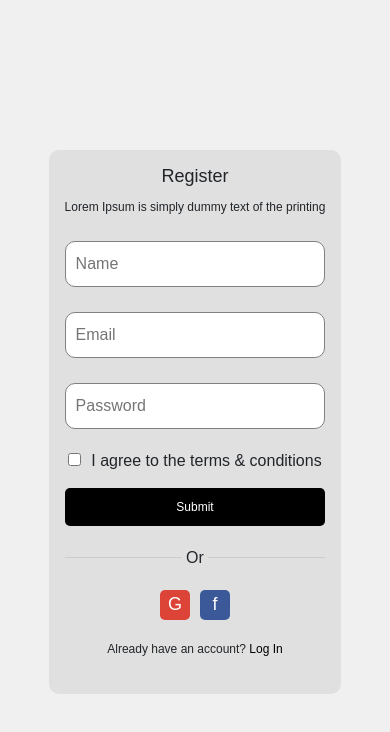
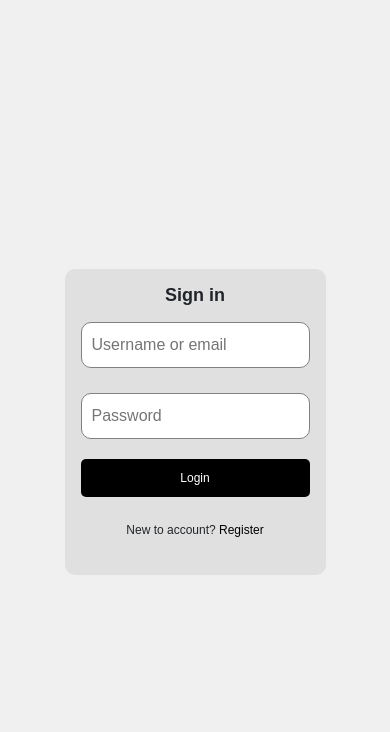
Before and after one commit to FSSA-Project/TIK-TIK-App, a React (Create React App) app: page / in a window 390 px wide. Shown: the top 732 px of the page. Built offline with nearby package versions, Linux system fonts and the light colour scheme.

Commit message:
Updated the login and register files

```diff
--- a/package.json
+++ b/package.json
@@ -10,6 +10,8 @@
     "react": "^18.3.1",
     "react-bootstrap": "^2.10.4",
     "react-dom": "^18.3.1",
+    "react-router": "^6.25.1",
+    "react-router-dom": "^6.25.1",
     "react-scripts": "5.0.1",
     "web-vitals": "^2.1.4"
   },
--- a/public/index.html
+++ b/public/index.html
@@ -30,7 +30,7 @@
       work correctly both with client-side routing and a non-root public URL.
       Learn how to configure a non-root public URL by running `npm run build`.
     -->
-    <title>React App</title>
+    <title>TODO</title>
   </head>
   <body>
     <noscript>You need to enable JavaScript to run this app.</noscript>
--- a/src/App.css
+++ /dev/null
@@ -1,169 +0,0 @@
-body {
-  display: flex;
-  justify-content: center;
-  align-items: center;
-  height: 100vh;
-  background-color: #f0f0f0;
-  font-family: Arial, sans-serif;
-  margin: 0;
-}
-
-.form-container {
-  box-shadow: 0px 50px 100px -20px rgba(50, 50, 93, 0.25), 0px 30px 60px -30px rgba(0, 0, 0, 0.3), inset 0px -2px 6px 0px rgba(10, 37, 64, 0.35);
-  background-color: #e0e0e0;
-  padding: 3em;
-  border-radius: 10px;
-  width: 120%;
-  max-width: 27em;
-  text-align: center;
-}
-
-h1 {
-  font-size: 24px;
-  margin-bottom: 10px;
-}
-
-p {
-  font-size: 12px;
-  margin-bottom: 20px;
-}
-
-.form-group {
-  margin-bottom: 15px;
-}
-
-input[type="text"],
-input[type="email"],
-input[type="password"] {
-  width: 100%;
-  padding: 10px;
-  margin: 5px 0;
-  border-radius: 10px;
-  border: 1px solid #828080;
-  box-sizing: border-box;
-}
-
-input[type="checkbox"] {
-  margin-right: 10px;
-}
-
-button[type="submit"] {
-  width: 100%;
-  padding: 10px;
-  background-color: black;
-  color: white;
-  border: none;
-  border-radius: 5px;
-  cursor: pointer;
-  font-size: 16px;
-}
-
-button[type="submit"]:hover {
-  background-color: #333;
-}
-
-.separator {
-  display: flex;
-  align-items: center;
-  text-align: center;
-  margin: 20px 0;
-}
-
-.separator::before,
-.separator::after {
-  content: '';
-  flex: 1;
-  border-bottom: 1px solid #ccc;
-}
-
-.separator::before {
-  margin-right: .25em;
-}
-
-.separator::after {
-  margin-left: .25em;
-}
-
-.social-buttons {
-  display: flex;
-  justify-content: center;
-  gap: 10px;
-  margin-bottom: 20px;
-}
-
-.social-button {
-  width: 40px;
-  height: 40px;
-  border: none;
-  border-radius: 5px;
-  cursor: pointer;
-  font-size: 18px;
-  color: white;
-}
-
-.social-button.google {
-  background-color: #db4437;
-}
-
-.social-button.facebook {
-  background-color: #3b5998;
-}
-
-.login-link {
-  font-size: 14px;
-}
-
-.login-link a {
-  color: black;
-  text-decoration: none;
-}
-
-.login-link a:hover {
-  text-decoration: underline;
-}
-
-/* Media Queries for Responsiveness */
-@media (max-width: 768px) {
-  .form-container {
-    width: 90%;
-    padding: 1.5em;
-  }
-
-  h1 {
-    font-size: 20px;
-  }
-
-  button[type="submit"] {
-    font-size: 14px;
-  }
-
-  .social-button {
-    width: 35px;
-    height: 35px;
-  }
-}
-
-@media (max-width: 480px) {
-  .form-container {
-    width: 100%;
-    padding: 1em;
-    box-shadow: none;
-  }
-
-  h1 {
-    font-size: 18px;
-  }
-
-  button[type="submit"] {
-    font-size: 12px;
-  }
-
-  .social-button {
-    width: 30px;
-    height: 30px;
-  }
-
-  .login-link {
-    font-size: 12px;
-  }
-}
--- a/src/App.js
+++ b/src/App.js
@@ -1,11 +1,18 @@
-import './App.css';
-import RegisterForm from "./components/Register"
+import { BrowserRouter as Router, Routes, Route } from 'react-router-dom';
+import './styles/Register.css'
+import Login from './components/Login';
+import RegisterForm from './components/Register';
 
 function App() {
   return (
-    <div className="App">
-      <RegisterForm/>
-    </div>
+      <>
+    <Router>
+    <Routes>
+      <Route path='/' element={<Login />} />
+      <Route path='/register' element={<RegisterForm />} />
+    </Routes>
+    </Router>
+    </>
   );
 }
 
--- /dev/null
+++ b/src/components/Login.jsx
@@ -0,0 +1,25 @@
+import React, {useState} from "react";
+
+const Login = () => {
+    return (
+        <div className="form-container">
+        <h1>Sign in</h1>
+        <form>
+      <div className='form-group'>
+        <input type='text' className='sign-in-username' placeholder="Username or email" />
+      </div>
+      <div className='form-group'>
+        <input type='password' className='sign-in-password' placeholder="Password" />
+      </div>
+
+        <button type='submit'>Login</button>
+      </form>
+      <br></br>
+      <p className="login-link">
+        New to account? <a href="/register">Register</a>
+      </p>
+     </div>
+    );
+}
+
+export default Login;
--- a/src/components/Register.jsx
+++ b/src/components/Register.jsx
@@ -25,7 +25,7 @@ const RegisterForm = () => {
   return (
     <div className="form-container">
       <h1>Register</h1>
-      <p>Lorem Ipsum is simply dummy text of the printing</p>
+      <p>Stay organized effortlessly: Your tasks, your way, every day.</p>
       <form onSubmit={handleSubmit}>
         <div className="form-group">
           <input
--- /dev/null
+++ b/src/styles/Register.css
@@ -0,0 +1,170 @@
+body {
+    display: flex;
+    justify-content: center;
+    align-items: center;
+    height: 100vh;
+    background-color: #f0f0f0;
+    font-family: Arial, sans-serif;
+    margin: 0;
+  }
+
+  .form-container {
+    /* box-shadow: 0px 50px 100px -20px rgba(50, 50, 93, 0.25), 0px 30px 60px -30px rgba(0, 0, 0, 0.3), inset 0px -2px 6px 0px rgba(10, 37, 64, 0.35); */
+    background-color: #e0e0e0;
+    padding: 3em;
+    border-radius: 10px;
+    width: 120%;
+    max-width: 27em;
+    text-align: center;
+  }
+
+  h1 {
+    font-size: 24px;
+    margin-bottom: 10px;
+    font-weight: bold;
+  }
+
+  p {
+    font-size: 12px;
+    margin-bottom: 20px;
+  }
+
+  .form-group {
+    margin-bottom: 15px;
+  }
+
+  input[type="text"],
+  input[type="email"],
+  input[type="password"] {
+    width: 100%;
+    padding: 10px;
+    margin: 5px 0;
+    border-radius: 10px;
+    border: 1px solid #828080;
+    box-sizing: border-box;
+  }
+
+  input[type="checkbox"] {
+    margin-right: 10px;
+  }
+
+  button[type="submit"] {
+    width: 100%;
+    padding: 10px;
+    background-color: black;
+    color: white;
+    border: none;
+    border-radius: 5px;
+    cursor: pointer;
+    font-size: 16px;
+  }
+
+  button[type="submit"]:hover {
+    background-color: #333;
+  }
+
+  .separator {
+    display: flex;
+    align-items: center;
+    text-align: center;
+    margin: 20px 0;
+  }
+
+  .separator::before,
+  .separator::after {
+    content: '';
+    flex: 1;
+    border-bottom: 1px solid #ccc;
+  }
+
+  .separator::before {
+    margin-right: .25em;
+  }
+
+  .separator::after {
+    margin-left: .25em;
+  }
+
+  .social-buttons {
+    display: flex;
+    justify-content: center;
+    gap: 10px;
+    margin-bottom: 20px;
+  }
+
+  .social-button {
+    width: 40px;
+    height: 40px;
+    border: none;
+    border-radius: 5px;
+    cursor: pointer;
+    font-size: 18px;
+    color: white;
+  }
+
+  .social-button.google {
+    background-color: #db4437;
+  }
+
+  .social-button.facebook {
+    background-color: #3b5998;
+  }
+
+  .login-link {
+    font-size: 14px;
+  }
+
+  .login-link a {
+    color: black;
+    text-decoration: none;
+  }
+
+  .login-link a:hover {
+    text-decoration: underline;
+  }
+
+  /* Media Queries for Responsiveness */
+  @media (max-width: 768px) {
+    .form-container {
+      width: 90%;
+      padding: 1.5em;
+    }
+
+    h1 {
+      font-size: 20px;
+    }
+
+    button[type="submit"] {
+      font-size: 14px;
+    }
+
+    .social-button {
+      width: 35px;
+      height: 35px;
+    }
+  }
+
+  @media (max-width: 480px) {
+    .form-container {
+      width: 100%;
+      padding: 1em;
+      box-shadow: none;
+    }
+
+    h1 {
+      font-size: 18px;
+    }
+
+    button[type="submit"] {
+      font-size: 12px;
+    }
+
+    .social-button {
+      width: 30px;
+      height: 30px;
+    }
+
+    .login-link {
+      font-size: 12px;
+    }
+  }
```
Also changed, not shown: 1 other file (tests, documents, lock files or other folders).
